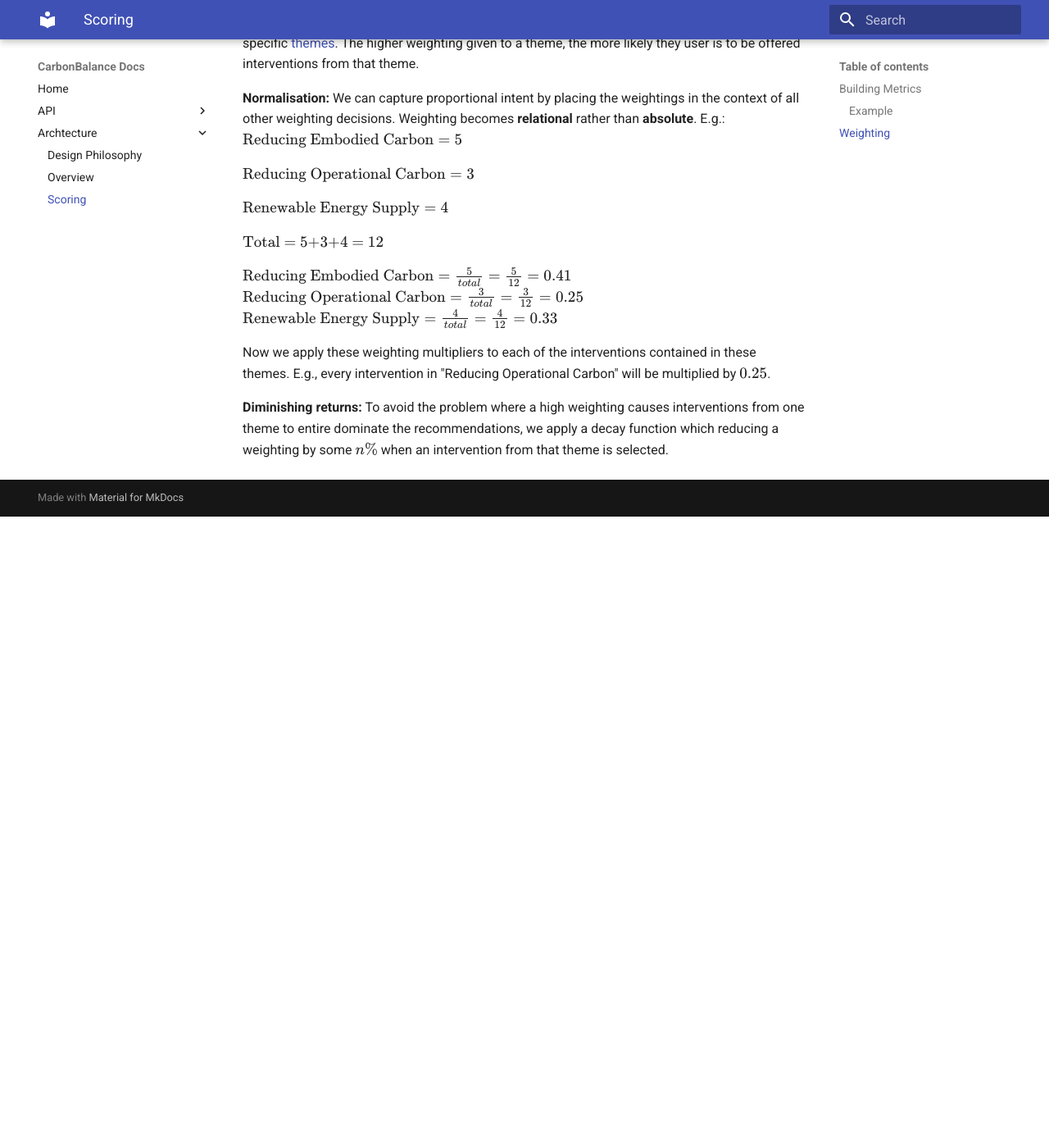
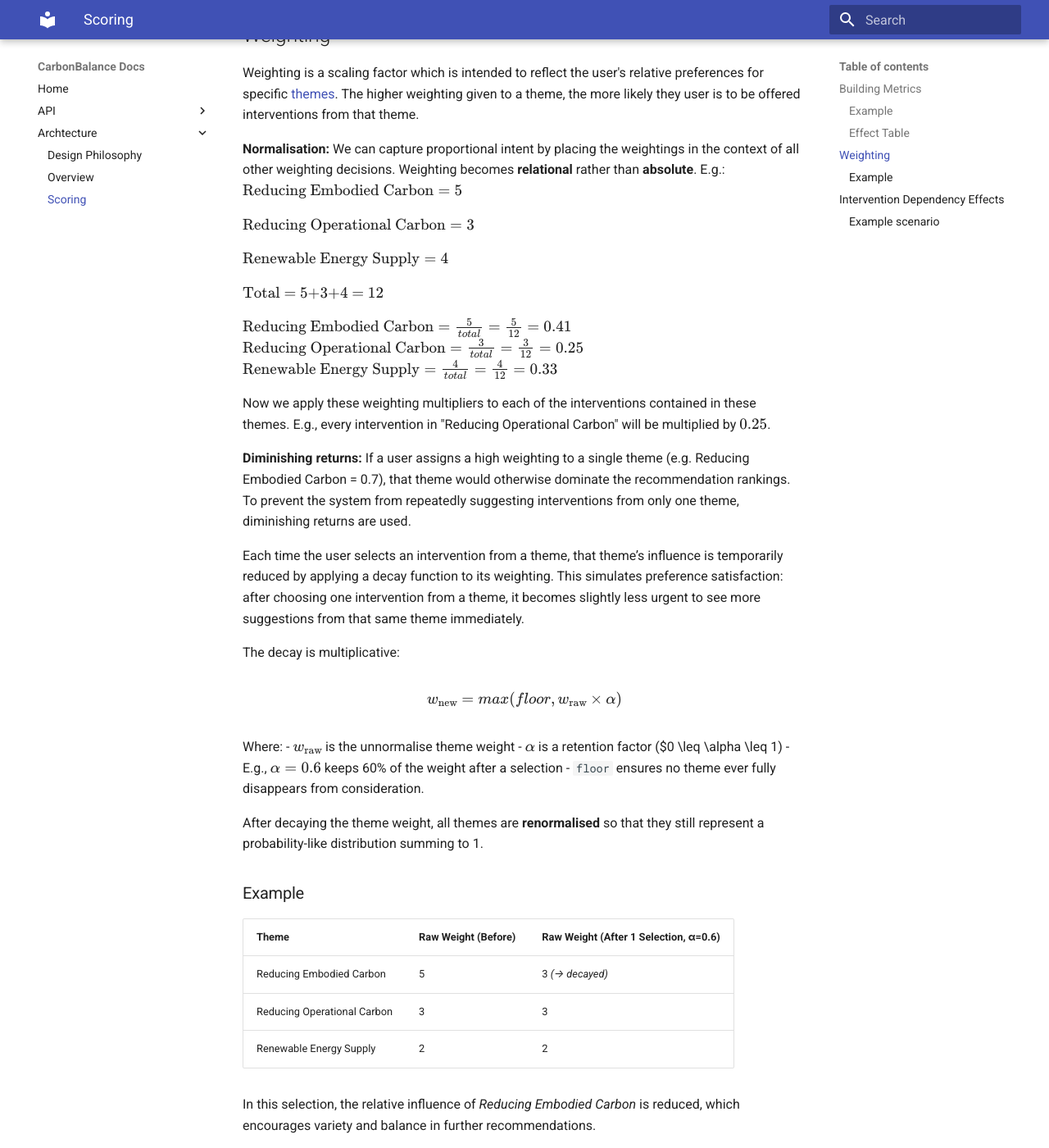
Before and after one commit to Hydra0201/Tech-Titans, an MkDocs documentation site: the page built from docs/architecture/scoring.md, in a window 1280 px wide and 1400 px high, scrolled down 1504 px. Shown: the whole window at 82% size. Built offline with MkDocs 1.6.1 and Material for MkDocs 9.7.7, drawn with Linux system fonts in a browser that asks for light colours; before the commit the page ends 2134 px from its top, so only the background shows below that; some of the changed text lies outside the part shown.

Commit message:
Improve docs

```diff
--- a/docs/architecture/scoring.md
+++ b/docs/architecture/scoring.md
@@ -18,6 +18,8 @@ When a user creates a new project in order to receieve intervention recommendati
 | 4   | Basement Area : GIFA            | Remove basement                  | 0.00        | 0.04        | 0.5        |
 | 5   | Basement Area : GIFA            | Remove basement                  | 0.05        | 0.09        | 0.7        |
 | 6   | Basement Area : GIFA            | Remove basement                  | 0.10        | 0.15        | 0.9        |
+
+### Effect Table
 
 The rule row with id 1 states that if a Basement Area : GIFA ratio is >= 0.5, the "Remove basement" intervention's base effectiveness will be multiplied by 1.5 to determine its runtime score. Each of these multiplier values corresponds to the scheme set out in the following table:
 <table>
@@ -60,4 +62,47 @@ $\text{Renewable Energy Supply} = \frac{4}{total} = \frac{4}{12} = 0.33$
 Now we apply these weighting multipliers to each of the interventions contained in these themes. E.g., every intervention in "Reducing Operational Carbon" will be multiplied by $0.25$.
 
 **Diminishing returns:**
-To avoid the problem where a high weighting causes interventions from one theme to entire dominate the recommendations, we apply a decay function which reducing a weighting by some $n\%$ when an intervention from that theme is selected.
+If a user assigns a high weighting to a single theme (e.g. Reducing Embodied Carbon = 0.7), that theme would otherwise dominate the recommendation rankings. To prevent the system from repeatedly suggesting interventions from only one theme, diminishing returns are used.
+
+Each time the user selects an intervention from a theme, that theme’s influence is temporarily reduced by applying a decay function to its weighting. This simulates preference satisfaction: after choosing one intervention from a theme, it becomes slightly less urgent to see more suggestions from that same theme immediately.
+
+The decay is multiplicative:
+
+$$w_\text{new} = max(floor, w_\text{raw} \times \alpha)$$
+
+Where:
+- $w_\text{raw}$ is the unnormalise theme weight
+- $\alpha$ is a retention factor ($0 \leq \alpha \leq 1)
+  - E.g., $\alpha = 0.6$ keeps 60% of the weight after a selection
+- `floor` ensures no theme ever fully disappears from consideration.
+
+After decaying the theme weight, all themes are **renormalised** so that they still represent a probability-like distribution summing to 1.
+
+### Example
+
+| Theme                       | Raw Weight (Before) | Raw Weight (After 1 Selection, α=0.6) |
+| --------------------------- | ------------------- | ------------------------------------- |
+| Reducing Embodied Carbon    | 5                   | 3 *(→ decayed)*                       |
+| Reducing Operational Carbon | 3                   | 3                                     |
+| Renewable Energy Supply     | 2                   | 2                                     |
+
+In this selection, the relative influence of *Reducing Embodied Carbon* is reduced, which encourages variety and balance in further recommendations.
+
+## Intervention Dependency Effects
+
+Interventions are not entirely isolate phenomenon; by this I mean, the implementation of intervention $x$ might *reduce* or *improve* the effectiveness of intervention $y$. To model this behaviour, CarbonBalance consults an additional rules table, `InterventionEffects`.
+
+### Example scenario
+
+| Cause Intervention                     | Effected Intervention                                           |
+| -------------------------------------- | --------------------------------------------------------------- |
+| External Wall U-Value Enhancements | Optimised External Shading – Physical Solar Shading (Fixed) |
+
+Both of these interventions reduce unwanted heat transfer through the building envelope. Wall insulation improves thermal resistance, while external shading reduces solar heat gain. However, once insulation has already been improved, the additional benefit from shading is reduced because some of the thermal performance gain has already been achieved.
+
+| id | cause_intervention | effected_intervention | metric_type | lower_bound | upper_bound | multiplier |
+| -- | ------------------ | --------------------- | ----------- | ----------- | ----------- | ---------- |
+| 1  | 12                 | 16                    | ratio       | 0.80        | 1.30        | 0.7        |
+
+This rule states:
+> If **External Wall U-Value Enhancements** have been applied, then **Optimised External Shading** becomes 30% less effective (multiplier 0.7). This is a [Moderate Negative](../architecture/scoring.md#effect-table), modelling diminishing returns from overlapping thermal strategies.
```
Also changed, not shown: docs/architecture/overview.md (+170 -98 lines), docs/styles/mermaid.css (added, +12 -0 lines).
